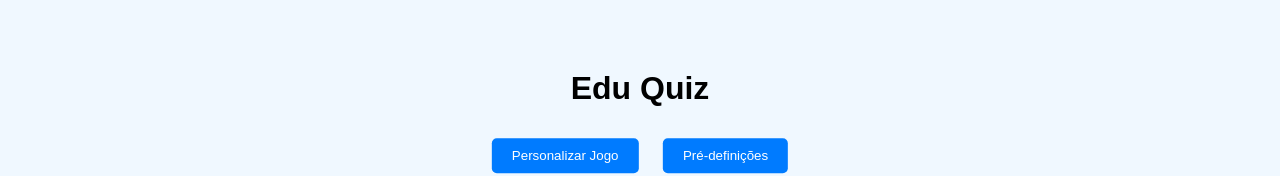
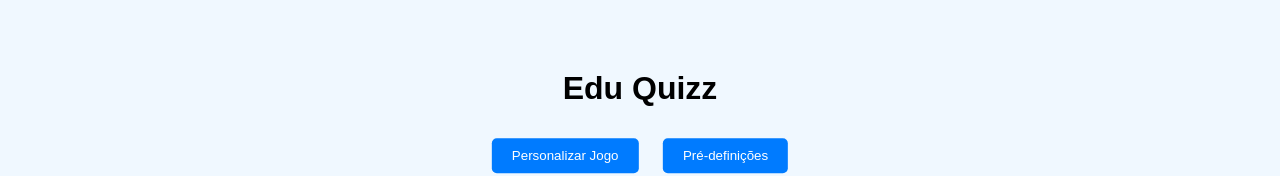
Before and after one commit to JujuBene/Edu-Quiz, a plain HTML site: page index.html in a window 1280 px wide. Shown: the part 283-459 px from the top of the page. Drawn offline with Linux system fonts and the light colour scheme; no server answers; a web font is replaced by a local one.

Commit message:
Update index.html

```diff
--- a/index.html
+++ b/index.html
@@ -4,7 +4,7 @@
 <head>
     <meta charset="UTF-8">
     <meta name="viewport" content="width=device-width, initial-scale=1.0, viewport-fit=cover">
-    <title>Edu Quiz</title>
+    <title>Edu Quizz</title>
     <link rel="stylesheet" href="style.css">
 </head>
 
@@ -16,7 +16,7 @@
 
     <!-- Tela Principal -->
     <div class="container" id="titleContainer">
-        <h1 class="title">Edu Quiz</h1>
+        <h1 class="title">Edu Quizz</h1>
         <button id="customizeButton">Personalizar Jogo</button>
         <button id="preDefinitionsButton">Pré-definições</button> <!-- Botão de Pré-definições -->
     </div>
```
